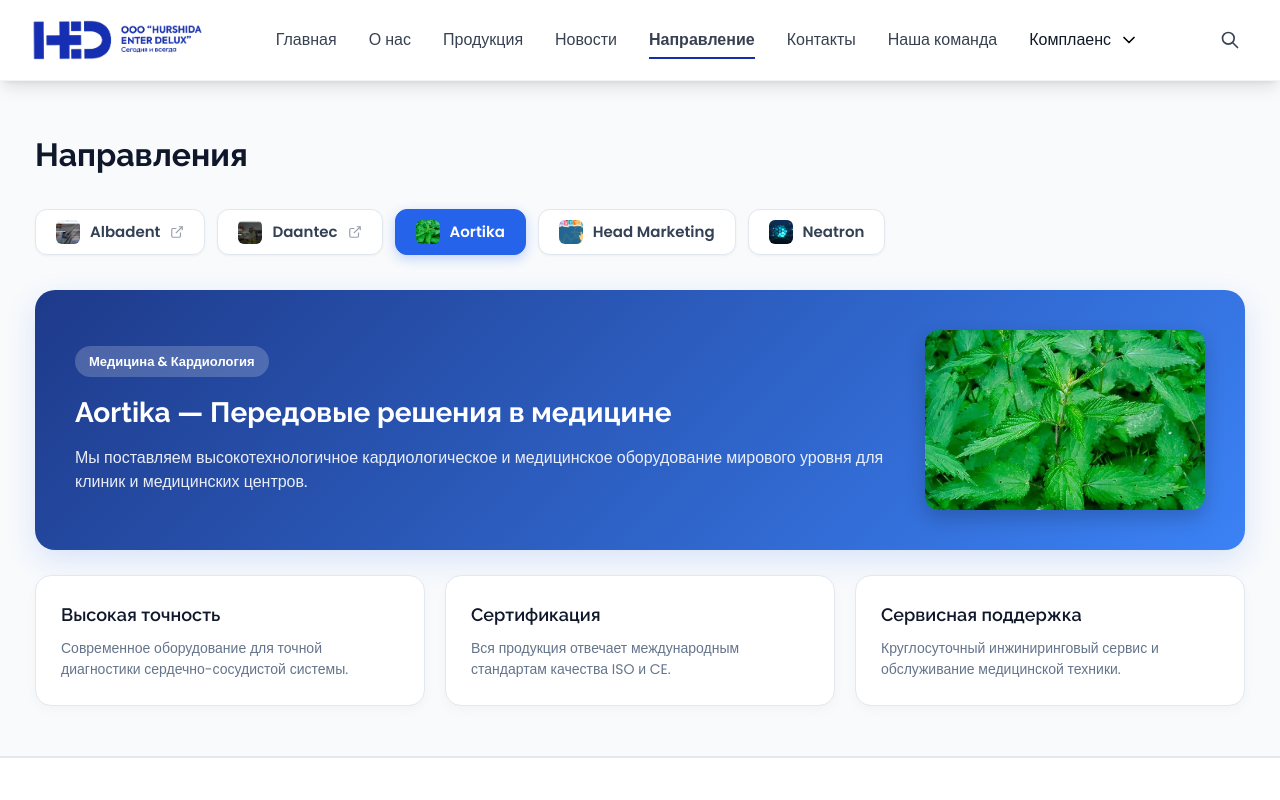
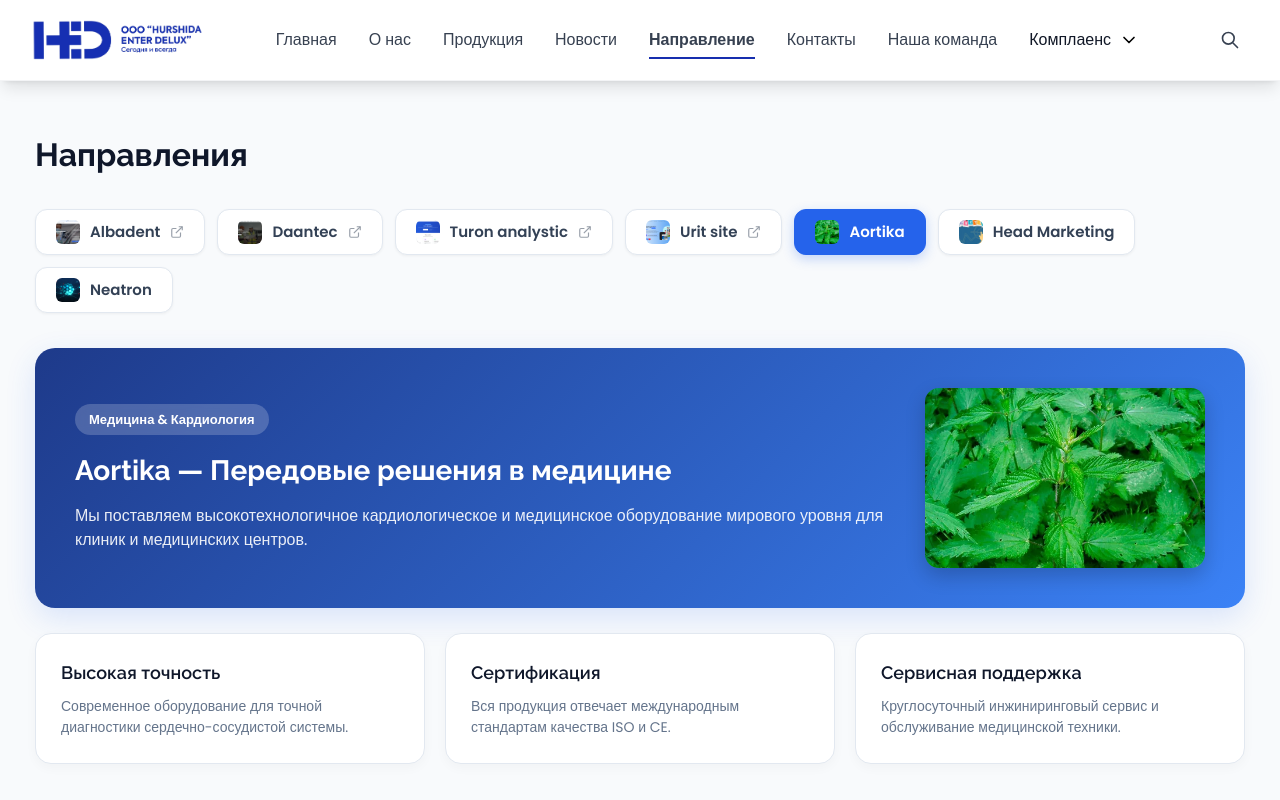
Before and after one commit to Jamshid-Mayakupov/hedWebsite, a Vue app: page /direction in a window 1280 px wide. Shown: the top 800 px of the page. Built offline with nearby package versions, Linux system fonts and the light colour scheme; a web font is replaced by a local one.

Commit message:
update: o'zgarishlar kiritildi

```diff
--- a/src/views/Direction.vue
+++ b/src/views/Direction.vue
@@ -7,7 +7,7 @@
       <div class="tabs-wrapper">
         <!-- 1. Albadent (Tashqi link) -->
         <a
-          href="https://albadent.uz"
+          href="https://jamshid-mayakupov.github.io/albaWebsite/"
           target="_blank"
           class="tab-btn tab-btn--external"
         >
@@ -22,7 +22,7 @@
 
         <!-- 2. Daantec (Tashqi link) -->
         <a
-          href="https://daantec.uz"
+          href="https://jamshid-mayakupov.github.io/daantecWebSite/"
           target="_blank"
           class="tab-btn tab-btn--external"
         >
@@ -34,6 +34,38 @@
             <line x1="10" y1="14" x2="21" y2="3"></line>
           </svg>
         </a>
+
+
+
+                <a
+          href="https://jamshid-mayakupov.github.io/turonWebSite/"
+          target="_blank"
+          class="tab-btn tab-btn--external"
+        >
+          <img :src="img6" alt="Daantec" class="tab-img" />
+          <span>Turon analystic</span>
+          <svg class="external-arrow" width="14" height="14" viewBox="0 0 24 24" fill="none" stroke="currentColor" stroke-width="2">
+            <path d="M18 13v6a2 2 0 0 1-2 2H5a2 2 0 0 1-2-2V8a2 2 0 0 1 2-2h6"></path>
+            <polyline points="15 3 21 3 21 9"></polyline>
+            <line x1="10" y1="14" x2="21" y2="3"></line>
+          </svg>
+        </a>
+                <a
+          href="https://jamshid-mayakupov.github.io/uritWebSite/"
+          target="_blank"
+          class="tab-btn tab-btn--external"
+        >
+          <img :src="img7" alt="Daantec" class="tab-img" />
+          <span>Urit site</span>
+          <svg class="external-arrow" width="14" height="14" viewBox="0 0 24 24" fill="none" stroke="currentColor" stroke-width="2">
+            <path d="M18 13v6a2 2 0 0 1-2 2H5a2 2 0 0 1-2-2V8a2 2 0 0 1 2-2h6"></path>
+            <polyline points="15 3 21 3 21 9"></polyline>
+            <line x1="10" y1="14" x2="21" y2="3"></line>
+          </svg>
+        </a>
+
+
+
 
         <!-- 3. Aortika (Ichki tab) -->
         <button
@@ -169,6 +201,8 @@
 import img3 from '@/assets/images/direction/image copy 2.png'
 import img4 from '@/assets/images/direction/image copy 3.png'
 import img5 from '@/assets/images/direction/image copy 4.png'
+import img6 from '@/assets/images/direction/image copy 5.png'
+import img7 from '@/assets/images/direction/image copy 6.png'
 
 const activeTab = ref('aortika')
 </script>
```
Also changed, not shown: src/assets/images/direction/image copy 5.png (added), src/assets/images/direction/image copy 6.png (added).
